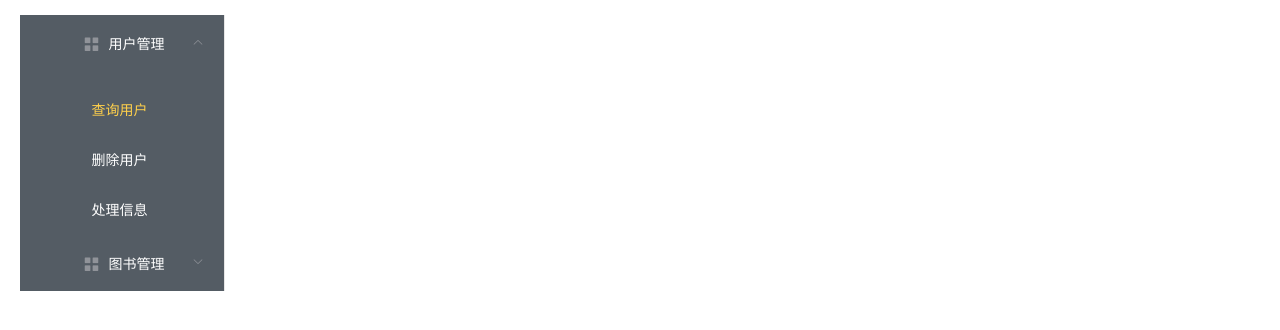
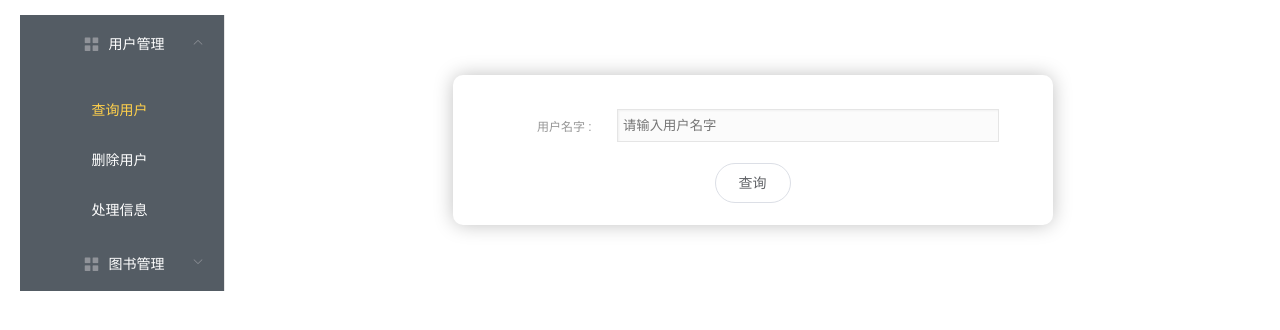
Before and after one commit to XuNing2/Library-with-spring-boot-and-vue, a Vue app in the folder front/: page /admin/queryUser in a window 1280 px wide. Shown: the top 330 px of the page. Built offline with nearby package versions, Linux system fonts and the light colour scheme.

Commit message:
查询用户界面和处理信息用户界面大致完成

```diff
--- a/front/src/components/admin/UserManage/handleRequest.vue
+++ b/front/src/components/admin/UserManage/handleRequest.vue
@@ -1,13 +1,168 @@
 <template>
+    <el-container>
+    <el-main>
+    <div style="margin-top: 50px">
+    <el-table
+    :data="tableData"
+    border
+    style="width: 100%">
+      <el-table-column
+        prop="username"
+        label="用户名字"
+        >
+      </el-table-column >
 
+      <el-table-column label="原信息">
+        <template scope="scope">
+          <!-- <el-button round @click="confirm(scope.row.primeInfo)" class="button">确认1</el-button> -->
+        <el-table
+        :data="scope.row.primeInfo"
+        border
+        style="width: 100%">
+          <el-table-column
+          prop="name"
+          label="名字"
+          >
+          </el-table-column>
+          <el-table-column
+          prop="telephone"
+          label="电话"
+          >
+          </el-table-column>
+          <el-table-column
+          prop="role"
+          label="角色"
+          >
+          </el-table-column>
+        </el-table>
+        </template>
+
+      </el-table-column>
+      <el-table-column
+        prop="changeInfo"
+        label="修改信息"
+        >
+
+        <template scope="scopes">
+        <el-table
+        :data="scopes.row.changeInfo"
+        border
+        style="width: 100%">
+          <el-table-column
+          prop="name"
+          label="名字"
+          >
+          </el-table-column>
+          <el-table-column
+          prop="telephone"
+          label="电话"
+          >
+          </el-table-column>
+          <el-table-column
+          prop="role"
+          label="角色"
+          >
+          </el-table-column>
+        </el-table>
+        </template>
+
+      </el-table-column>
+      <el-table-column>
+        <template>
+          <el-button round @click="confirm" class="button">确认</el-button>
+          <el-button round @click="reject" class="button">驳回</el-button>
+        </template>
+      </el-table-column>
+    </el-table>
+  </div>
+        </el-main>
+    </el-container>
 </template>
 
 <script>
 export default {
-
+    name: 'handleRequest',
+    data(){
+      return {
+        tableData: [{
+          username: '',
+          primeInfo: [{
+            name: '',
+            telephone: '',
+            role: ''
+          }],
+          changeInfo: [{
+            name: '',
+            telephone: '',
+            role: ''
+          }]
+        }],
+        // tableData: [{
+        //   username: '',
+        //   primeInfo: "",
+        //   changeInfo: ""
+        // }]
+      }
+    },
+    mounted:function() {
+      this.init();
+    },
+    methods: {
+      init() {
+        this.$axios
+        .get('/admin/handleRequest')
+        .then((successResponse => {
+            if (successResponse.data.code === 200) {
+              this.tableData = successResponse.data;
+            }
+          }))
+        this.tableData = [{
+          username: '1',
+          primeInfo: [{
+            name: '1',
+            telephone: '1',
+            role: '1'
+          }],
+          changeInfo: [{
+            name: '1',
+            telephone: '2',
+            role: '1'
+          }]
+        }]
+      },
+      confirm(val){
+        this.$axios
+        .post('/admin/handleRequest/confirm',{
+          name: this.tableData.changeInfo.name,
+          telephone: this.tableData.changeInfo.telephone,
+          role: this.tableData.changeInfo.telephone
+        })
+        .then((successResponse => {
+            if (successResponse.data.code === 200) {
+            }
+          }))
+      },
+      reject(){
+        this.$axios
+        .post('/admin/handleRequest/reject',{
+          name: this.tableData.changeInfo.name,
+          telephone: this.tableData.changeInfo.telephone,
+          role: this.tableData.changeInfo.telephone
+        })
+        .then((successResponse => {
+            if (successResponse.data.code === 200) {
+            }
+          }))
+      }
+    }
 }
 </script>
 
 <style scoped>
-
+ input{
+        border: 1px solid #ccc;
+        padding: 7px 0px;
+        border-radius: 3px; /*css3属性IE不支持*/
+        padding-left:5px;
+      }
 </style>
--- a/front/src/components/admin/UserManage/queryUser.vue
+++ b/front/src/components/admin/UserManage/queryUser.vue
@@ -1,13 +1,188 @@
 <template>
-
+  <el-container>
+    <el-main style="margin-top: 60px">
+  <table class="white-pink">
+    <label>
+      <span>用户名字 :</span>
+      <input id= "name1" name="name" v-model="info.name" placeholder="请输入用户名字"/>
+    </label>
+    <el-button round @click="query()">查询</el-button>
+  </table>
+  <div id="user1" style="margin-top: 60px;opacity: 0.8;display: none">
+    用户信息
+  </div>
+  <div id="user2" style="margin-top: 15px; display: none" >
+    <table class="white-pink">
+    <label title="用户信息">
+      <span>姓名 :</span>
+      <input id= "name2" name="name" :readonly="true"/>
+      <span>电话 :</span>
+      <input id= "telephone" name="telephone" :readonly="true"/>
+      <span>角色 :</span>
+      <input id= "role" name="role" :readonly="true"/>
+    </label>
+    </table>
+  </div>
+  <div id="user3" style="margin-top: 60px;opacity: 0.8; display: none">
+    用户借阅记录
+  </div>
+  <div id="user4" style="margin-top: 10px;margin-left: 150px; display: none">
+    <el-table
+    :data="tableData"
+    border
+    style="width: 80%">
+      <el-table-column
+        prop="ISBN"
+        label="ISBN"
+        >
+      </el-table-column>
+      <el-table-column
+        prop="bookname"
+        label="书名"
+        >
+      </el-table-column>
+      <el-table-column
+        prop="author"
+        label="作者"
+        >
+      </el-table-column>
+    </el-table>
+  </div>
+  </el-main>
+  </el-container>
 </template>
 
 <script>
 export default {
-
+    name: 'queryUser',
+    data(){
+      return {
+        info: {
+          name: '',
+        },
+        tableData: [{
+          ISBN: '',
+          bookname: '',
+          author: ''
+        }]
+      }
+    },
+    methods: {
+      query() {
+        this.$axios
+        .get('/admin/queryUser',{username: this.info.name})
+        .then((successResponse => {
+            if (successResponse.data.code === 200) {
+              document.getElementById("name").value = this.username;
+              document.getElementById("telephone").value = successResponse.data.telephone;
+              document.getElementById("role").value = successResponse.data.role;
+              this.tableData = successResponse.data.tableData;
+              document.getElementById("user1").style.display = '';
+              document.getElementById("user2").style.display = '';
+              document.getElementById("user3").style.display = '';
+              document.getElementById("user4").style.display = '';
+            }
+          }))
+        document.getElementById("name2").value = "张三";
+        document.getElementById("telephone").value = "18012345678";
+        document.getElementById("role").value = "读者";
+        this.tableData = [{
+          ISBN: '978-7-107-18618-6',
+          bookname: '全国富婆通讯录',
+          author: '李长春'
+        },
+        {
+          ISBN: '978-7-107-18618-5',
+          bookname: '全国富婆通讯录',
+          author: '许宁'
+        }];
+        document.getElementById("user1").style.display = '';
+        document.getElementById("user2").style.display = '';
+        document.getElementById("user3").style.display = '';
+        document.getElementById("user4").style.display = '';
+      }
+    }
 }
 </script>
 
 <style scoped>
+.white-pink {
 
+    margin-left: auto;
+
+         margin-right: auto;
+
+         max-width: 700px;
+         width: 600px;
+
+         background: #fff;
+
+         padding: 30px 30px 20px 30px;
+
+         box-shadow: rgba(187, 187, 187, 1) 0 0px 20px -1px;
+
+         -webkit-box-shadow: rgba(187, 187, 187, 1) 0 0px 20px -1px;
+
+         font: 12px Arial, Helvetica, sans-serif;
+
+         color: #666;
+
+         border-radius: 10px;
+
+         -webkit-border-radius: 10px;
+   }
+
+
+.white-pink label {
+
+         display: block;
+
+         margin: 0px 0px 5px;
+
+}
+
+.white-pink label>span {
+
+         float: left;
+
+         width: 20%;
+
+         text-align: right;
+
+         padding-right: 10px;
+
+         margin-top: 10px;
+
+         color: #969696;
+
+}
+.white-pink input {
+
+         color: #555;
+
+         width: 70%;
+
+         padding: 3px 0px 3px 5px;
+
+         margin-top: 2px;
+
+         margin-right: 6px;
+
+         margin-bottom: 16px;
+
+         border: 1px solid #e5e5e5;
+
+         background: #fbfbfb;
+
+         height: 25px;
+
+         line-height:15px;
+
+         outline: 0;
+
+         -webkit-box-shadow: inset 1px 1px 2px rgba(200,200,200,0.2);
+
+         box-shadow: inset 1px 1px 2px rgba(200,200,200,0.2);
+
+}
 </style>
--- a/front/src/components/personalcenter/mainmenu/BorrowingHistory.vue
+++ b/front/src/components/personalcenter/mainmenu/BorrowingHistory.vue
@@ -3,7 +3,7 @@
     <el-table
     :data="tableData"
     border
-    style="width: 100%"
+    style="width: 100%">
       <el-table-column
         prop="ISBN"
         label="ISBN"
--- a/front/src/components/personalcenter/mainmenu/PersonalInformation.vue
+++ b/front/src/components/personalcenter/mainmenu/PersonalInformation.vue
@@ -7,7 +7,7 @@
       <span>电话 :</span>
       <input id= "telephone" name="telephone" v-model="info.telephone" :readonly="status"/>
       <span>角色 :</span>
-      <input id= "role" name="role" v-model="info.role" :readonly="status"/>
+      <input id= "role" name="role" readonly="status"/>
     </label>
     <el-button @click="change()">修改个人信息</el-button>
     <el-button native-type='submit' id="submit" @click="submit()" :disabled="submit">提交个人信息</el-button>
```
